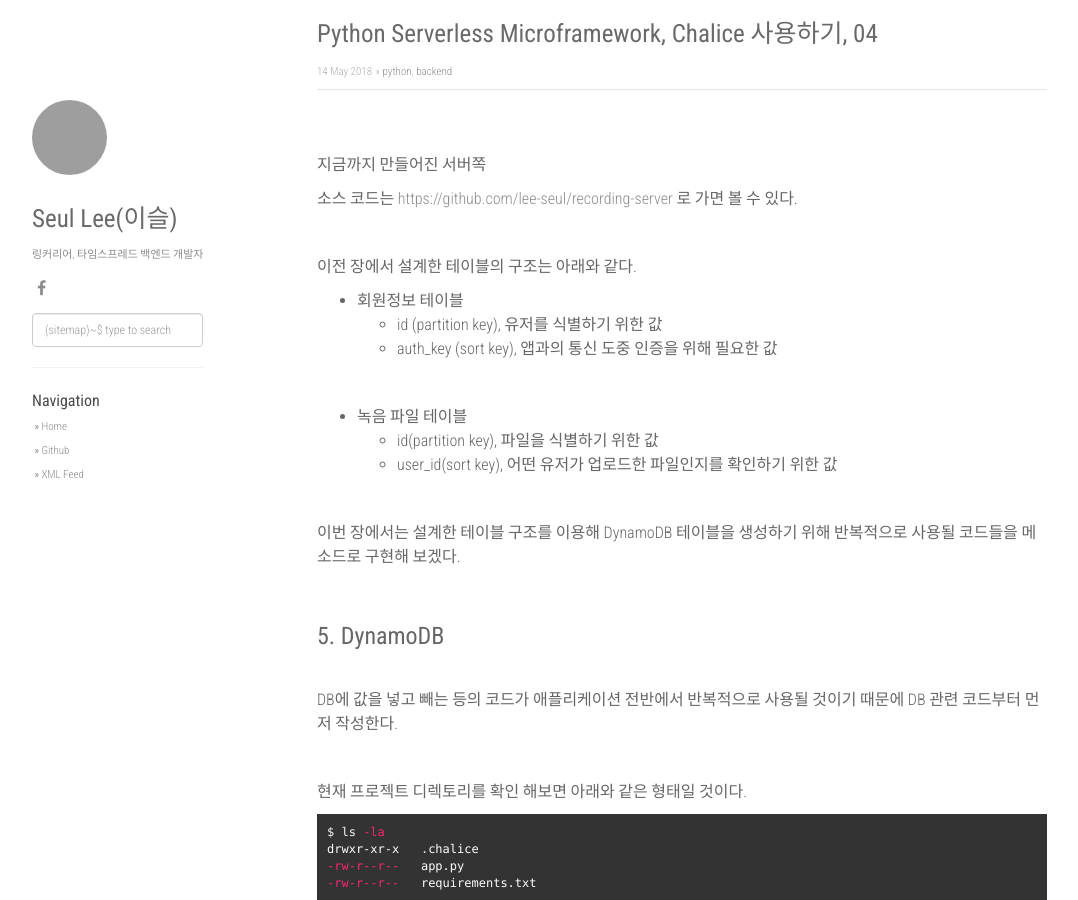
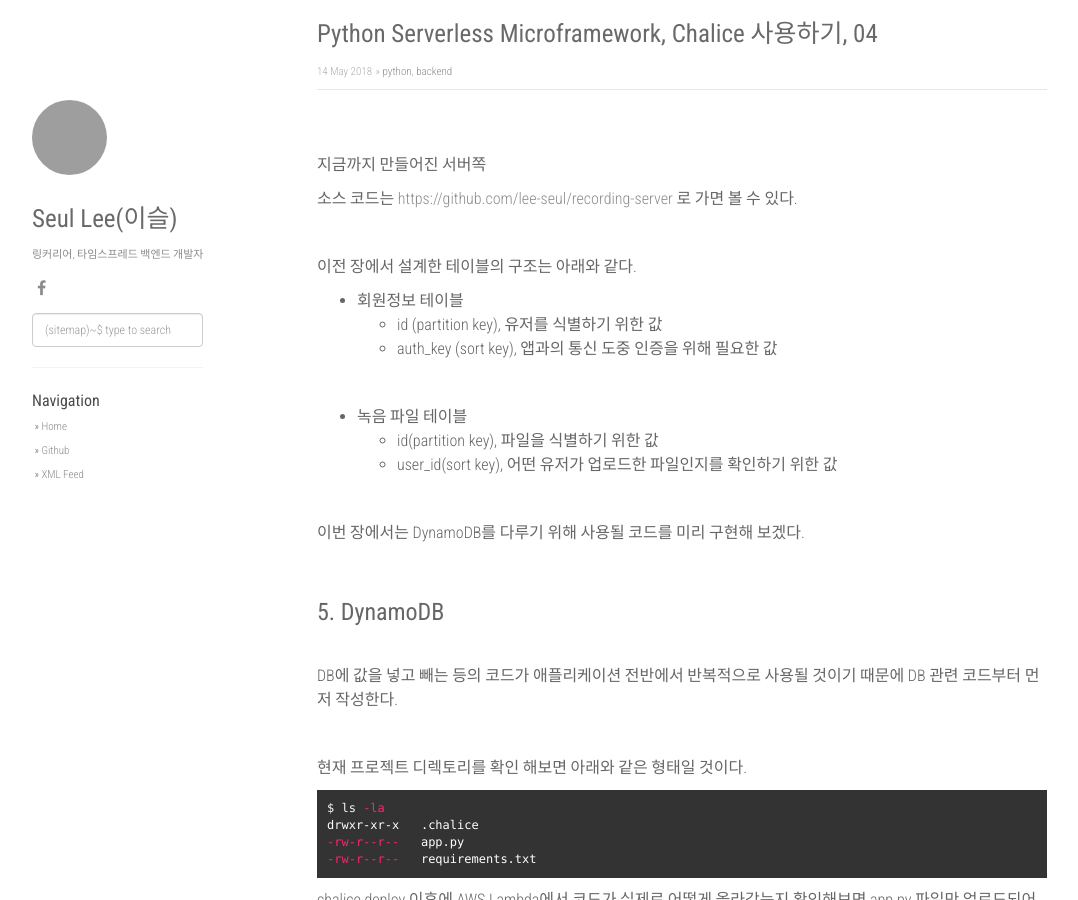
Before and after one commit to lee-seul/lee-seul.github.com, a Jekyll site: the page built from _posts/2018-05-14-python-serverless-microframework-04..markdown, in a window 1280 px wide and 900 px high. Shown: the whole window, without its empty margins (53-1131 px from the left). Built offline with Jekyll 4.4.1, drawn with Linux system fonts in a browser that asks for light colours; nearby versions of some CDN libraries; comment, search, counter and statistics services are not loaded; grey boxes are pictures that could not be loaded.

Commit message:
일부 내용 변경

```diff
--- a/_posts/2018-05-14-python-serverless-microframework-04..markdown
+++ b/_posts/2018-05-14-python-serverless-microframework-04..markdown
@@ -31,7 +31,7 @@ encoding: UTF-8
 
 <br>
 
-이번 장에서는 설계한 테이블 구조를 이용해 DynamoDB 테이블을 생성하기 위해 반복적으로 사용될 코드들을 메소드로 구현해 보겠다.
+이번 장에서는 DynamoDB를 다루기 위해 사용될 코드를 미리 구현해 보겠다.
 
 <br>
 
```
